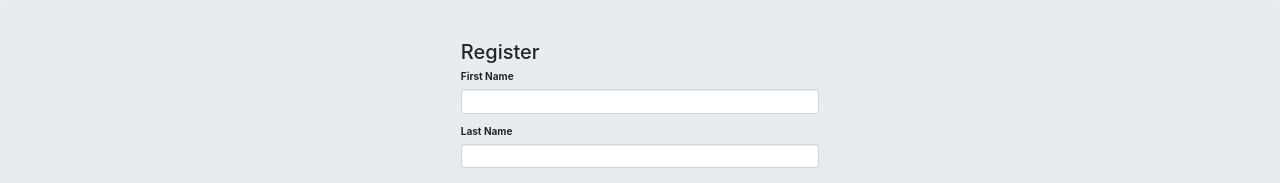
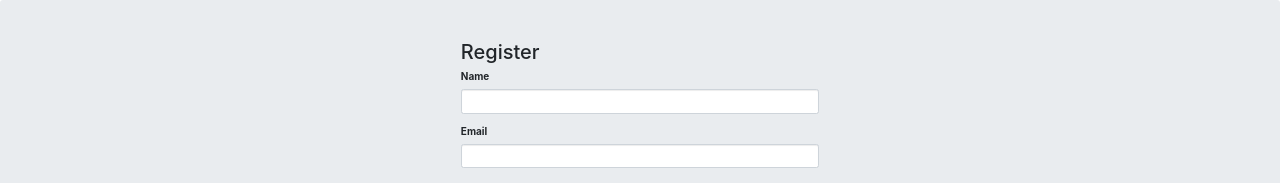
Before and after one commit to madhukari/Angular-FakeBackend-Forms-CRUD, an Angular app: page /register in a window 1280 px wide. Shown: the top 183 px of the page. Built offline with nearby package versions, Linux system fonts and the light colour scheme.

Commit message:
Added Email validatoion and code cleanup

```diff
--- a/src/app/_directives/alert.component.html
+++ b/src/app/_directives/alert.component.html
@@ -1 +1,3 @@
-<div *ngIf="message" [ngClass]="{ 'alert': message, 'alert-success': message.type === 'success', 'alert-danger': message.type === 'error' }">{{message.text}}</div>
+<div *ngIf="message" [ngClass]="{ 'alert': message, 'alert-success': message.type === 'success', 'alert-danger': message.type === 'error' }">
+    {{message.text}}
+</div>
--- a/src/app/_models/user.ts
+++ b/src/app/_models/user.ts
@@ -6,5 +6,5 @@ export class User {
     mobileNumber:number;
     firstName: string;
     lastName: string;
-    gender:boolean;
+    gender:string;
 }
--- a/src/app/register/register.component.html
+++ b/src/app/register/register.component.html
@@ -2,12 +2,12 @@
     <h2>Register</h2>
     <form name="form" (ngSubmit)="f.form.valid && register()" #f="ngForm" appMatchPassword novalidate>
     <div class="form-group" [ngClass]="{ 'has-error': f.submitted && !firstName.valid }">
-       <label for="firstName">First Name</label>
+       <label for="firstName">Name</label>
        <input type="text" class="form-control" name="firstName" [(ngModel)]="model.firstName" #firstName="ngModel" required />
        <div *ngIf="f.submitted && !firstName.valid" class="help-block">First Name is required</div>
     </div>
     <div class="form-group" [ngClass]="{ 'has-error': f.submitted && !lastName.valid }">
-       <label for="lastName">Last Name</label>
+       <label for="lastName">Email</label>
        <input type="text" class="form-control" name="lastName" [(ngModel)]="model.lastName" #lastName="ngModel" required />
        <div *ngIf="f.submitted && !lastName.valid" class="help-block">Last Name is required</div>
     </div>
--- a/src/app/register/register.component.ts
+++ b/src/app/register/register.component.ts
@@ -20,7 +20,7 @@ export class RegisterComponent {
 
     register() {
         console.log("register");
-        this.doValidate(this.User);
+        if( this.doValidate(this.User)== true){
         this.loading = true;
         console.log(this.model);
         this.userService.create(this.model)
@@ -33,51 +33,28 @@ export class RegisterComponent {
                     this.alertService.error(error);
                     this.loading = false;
                 });
+                }
+                else{
+                alert("please enter valid data")
+                }
     }
-    // doValidate(model: any) {
-    //     throw new Error("Method not implemented.");
-    // }
+
 
       doValidate(model:any)
     {
+        var mail ="@"
+        if (this.model.lastName.match("@"))
+        {
+        return true;
+        }
+        else{
+        alert("Please put the correct email address");
+        }
         console.log("valid");
         if(this.model.password !== this.model.confirmPassword){
             alert("Password and Confirm password should be same");
+            return false;
+        }
 
-        }
-    // if (document.appointment.requiredname.value =="")
-    // {
-    // alert("Please put your name");
-    // document.appointment.requiredname.focus();
-    // return false;
-    // }
-    // var readmail = document.appointment.requiredemail;
-    // var checkatsymbol = readmail.indexof("@");
-    // var checkdotsymbol = readmail.lastindexof(".");
-    // if (readmail.value =="" || checkatsymbol<1)
-    // {
-    // alert("Please put the correct email address");
-    // document.appointment.requiredemail.focus();
-    // return false;
-    // }
-    // if (document.appointment.requiredphone.value =="" )
-    // {
-    // alert("Please put your phone");
-    // document.appointment.requiredphone.focus();
-    // return false;
-    // }
-    // if (document.appointment.requireddate.value =="" )
-    // {
-    // alert("Please put your appointment date as DD/MM/YYYY");
-    // document.appointment.requireddate.focus();
-    // return false;
-    // }
-    // if (document.appointment.requiredtime.value =="")
-    // {
-    // alert("Please put your appointment time as HH:MM AM/PM");
-    // document.appointment.requiredtime.focus();
-    // return false;
-    // }
-    // return ( true );
     }
 }
```
